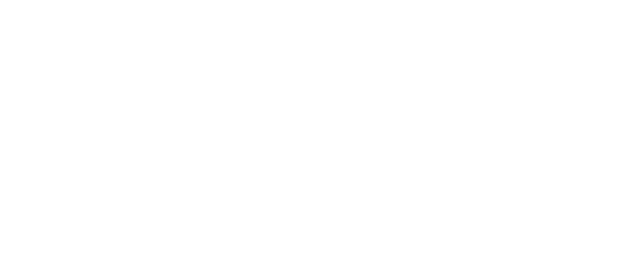
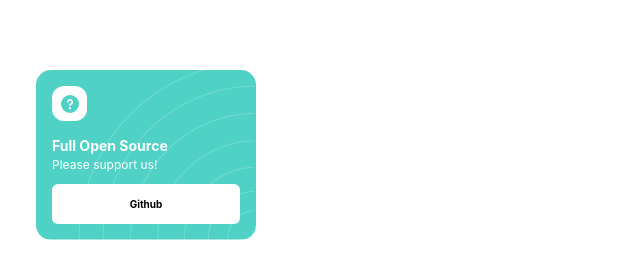
Before and after one commit to binglong2206/verifyy-cra, a React (Create React App) app: page /edit/dashboard in a window 1280 px wide. Shown: the part 542-797 px from the top of the page, without its empty margins (0-640 px from the left). Built offline with nearby package versions, Linux system fonts and the light colour scheme.

Commit message:
dashboard layout

```diff
--- a/src/components/Sidebar/Menus.jsx
+++ b/src/components/Sidebar/Menus.jsx
@@ -12,6 +12,7 @@
 import Separator from "../Separator";
 import { NavLink, useLocation } from "react-router-dom";
 import routes from "../../routes";
+import OpenSourceCard from "./OpenSourceCard";
 
 
 
@@ -183,6 +184,7 @@
     <Stack direction="column" mb="40px">
         <Box>{links}</Box>
     </Stack>
+    <OpenSourceCard />
     </>
   )
 }
--- a/src/components/Sidebar/OpenSourceCard.jsx
+++ b/src/components/Sidebar/OpenSourceCard.jsx
@@ -0,0 +1,56 @@
+import React from "react";
+import { QuestionIcon } from "@chakra-ui/icons";
+import { Button, Flex, Link, Text } from "@chakra-ui/react";
+import SidebarHelpImage from "../../assets/img/SidebarHelpImage.png";
+import IconBox from "../Icons/IconBox";
+
+export default function OpenSourceCard({children, ...rest}) {
+  // Pass the computed styles into the `__css` prop
+//   const { children, ...rest } = props;
+  return (
+    <Flex
+      borderRadius="15px"
+      flexDirection="column"
+      bgImage={SidebarHelpImage}
+      justifyContent="flex-start"
+      alignItems="start"
+      boxSize="border-box"
+      p="16px"
+      h="170px"
+      w="100%"
+    >
+      <IconBox width="35px" h="35px" bg="white" mb="auto">
+        <QuestionIcon color="teal.300" h="18px" w="18px" />
+      </IconBox>
+      <Text fontSize="sm" color="white" fontWeight="bold">
+        Full Open Source
+      </Text>
+      <Text fontSize="xs" color="white" mb="10px">
+        Please support us!
+      </Text>
+      <Link
+        w="100%"
+        href="https://demos.creative-tim.com/docs-purity-ui-dashboard/"
+      >
+        <Button
+          fontSize="10px"
+          fontWeight="bold"
+          w="100%"
+          bg="white"
+          _hover="none"
+          _active={{
+            bg: "white",
+            transform: "none",
+            borderColor: "transparent",
+          }}
+          _focus={{
+            boxShadow: "none",
+          }}
+          color="black"
+        >
+          Github
+        </Button>
+      </Link>
+    </Flex>
+  );
+}
--- a/src/views/Dashboard/index.jsx
+++ b/src/views/Dashboard/index.jsx
@@ -1,18 +1,33 @@
-import React from "react";
-import Separator from "../../components/Separator";
-import { Divider } from "@chakra-ui/react";
+import React, { useState } from "react";
+import { ChakraProvider, Portal, useDisclosure } from "@chakra-ui/react";
 import Sidebar from "../../components/Sidebar";
+import routes from "routes.js";
+import MainPanel from "../../components/Layout/MainPanel";
 
 
+export default function Dashboard() {
+  const [fixed, setFixed] = useState(false);
 
-const Dashboard = () => {
-    return (
-        <>
-        <Sidebar />
+  const { isOpen, onOpen, onClose } = useDisclosure();
+  document.documentElement.dir = "ltr";
 
-        </>
-    )
-}
+  return (
+    <>
+    <Sidebar
+        routes={routes}
+        logoText={"VERIFYY.co"}
+        display="none"
+        sidebarVariant='transparent'
+      />
+      <MainPanel
+        w={{
+          base: "100%",
+          xl: "calc(100% - 275px)",
+        }}
+      >
 
 
-export default Dashboard
+      </MainPanel>
+      </>
+);
+}
```
Also changed, not shown: src/assets/img/SidebarHelpImage.png (added).
